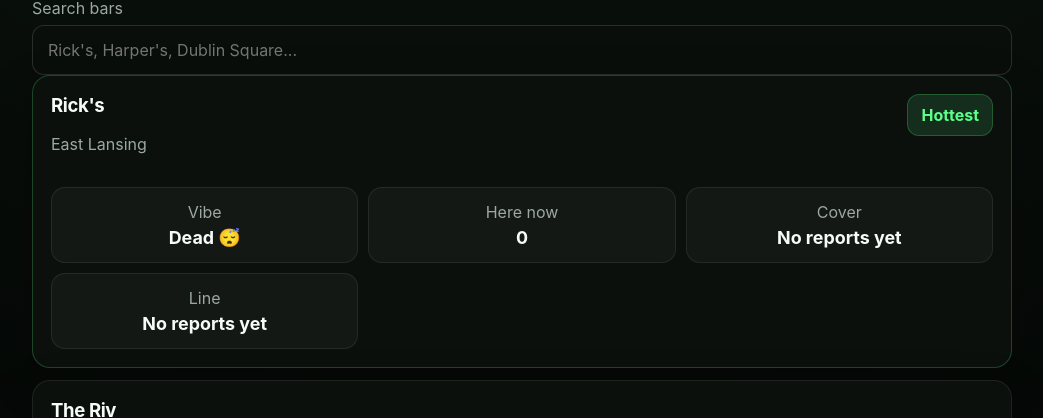
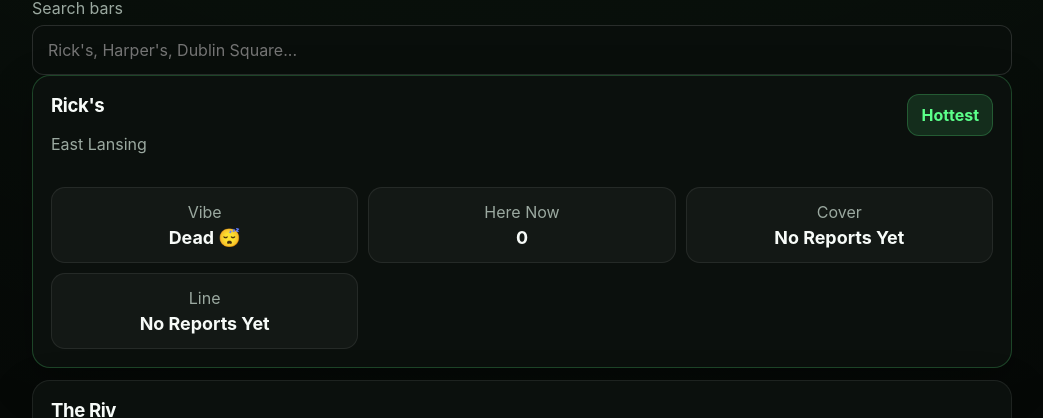
Before and after one commit to jacobka2la/HereApp, a React (Vite) app: page / in a window 1280 px wide. Shown: the part 471-889 px from the top of the page, without its empty margins (118-1161 px from the left). Built offline with nearby package versions, Linux system fonts and the light colour scheme; no server answers; the database is empty; sample sign-in values are in the browser's storage.

Commit message:
Simplify and polish bar cards

```diff
--- a/src/components/BarCard.jsx
+++ b/src/components/BarCard.jsx
@@ -1,9 +1,7 @@
 import { Link } from 'react-router-dom';
-import { motion } from 'framer-motion';
 
 export default function BarCard({ bar, stats, isHottest }) {
   return (
-    <motion.div whileHover={{ y: -2 }} transition={{ duration: 0.16 }}>
     <Link to={`/bar/${bar.id}`} className={`bar-card ${isHottest ? 'bar-card-hot' : ''}`}>
       <div className="bar-card-topline">
         <div>
@@ -19,19 +17,18 @@
           <strong>{stats.currentVibeLabel}</strong>
         </div>
         <div>
-            <span className="label">Here now</span>
+          <span className="label">Here Now</span>
           <strong>{stats.count}</strong>
         </div>
         <div>
           <span className="label">Cover</span>
-            <strong>{stats.coverSummary ? stats.coverSummary.label : 'No reports yet'}</strong>
+          <strong>{stats.coverSummary ? stats.coverSummary.label : 'No Reports Yet'}</strong>
         </div>
         <div>
           <span className="label">Line</span>
-            <strong>{stats.lineSummary ? stats.lineSummary.label : 'No reports yet'}</strong>
+          <strong>{stats.lineSummary ? stats.lineSummary.label : 'No Reports Yet'}</strong>
         </div>
       </div>
     </Link>
-    </motion.div>
   );
 }
```
Lines whose indentation alone changed are shown as unchanged.
